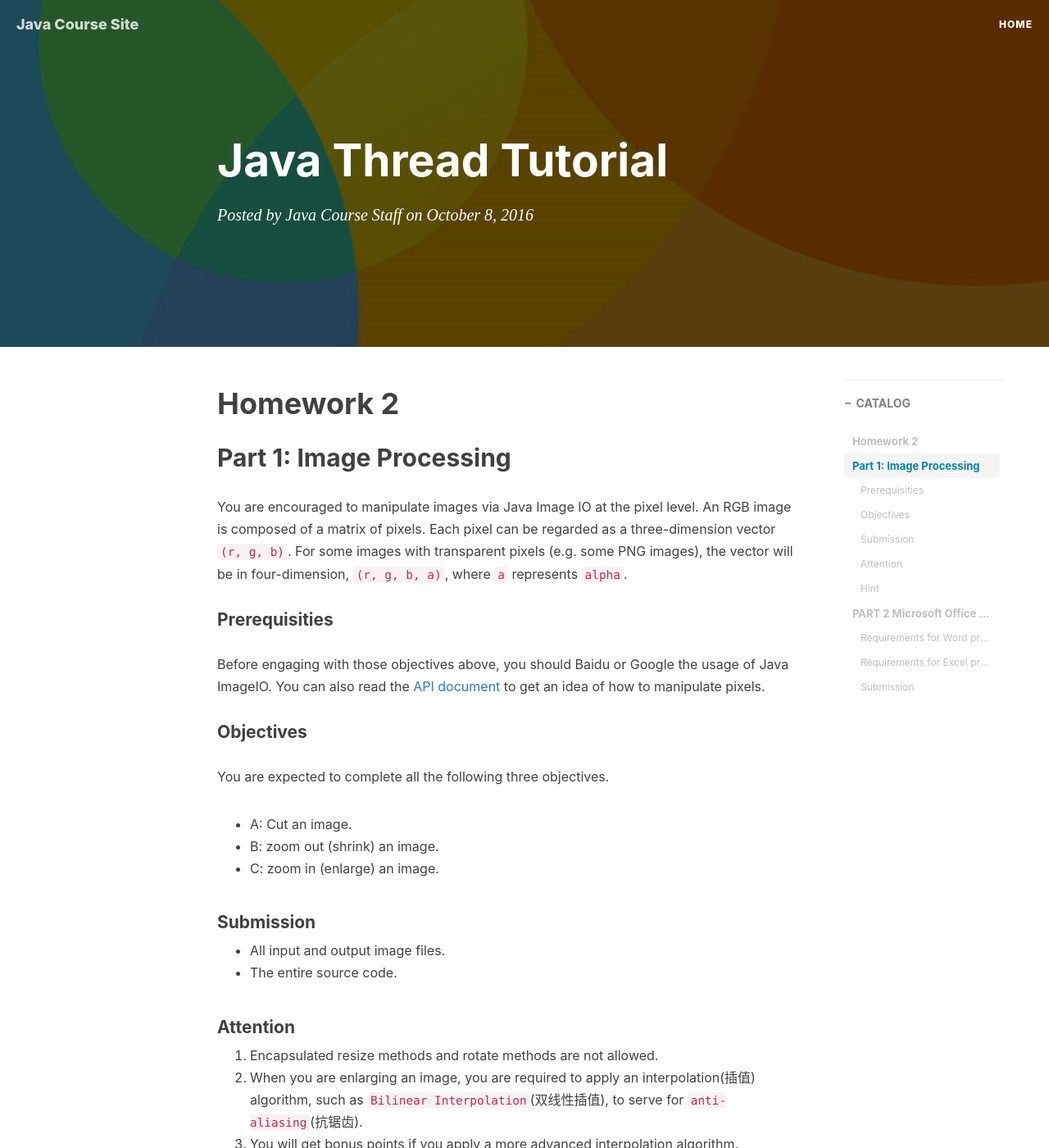
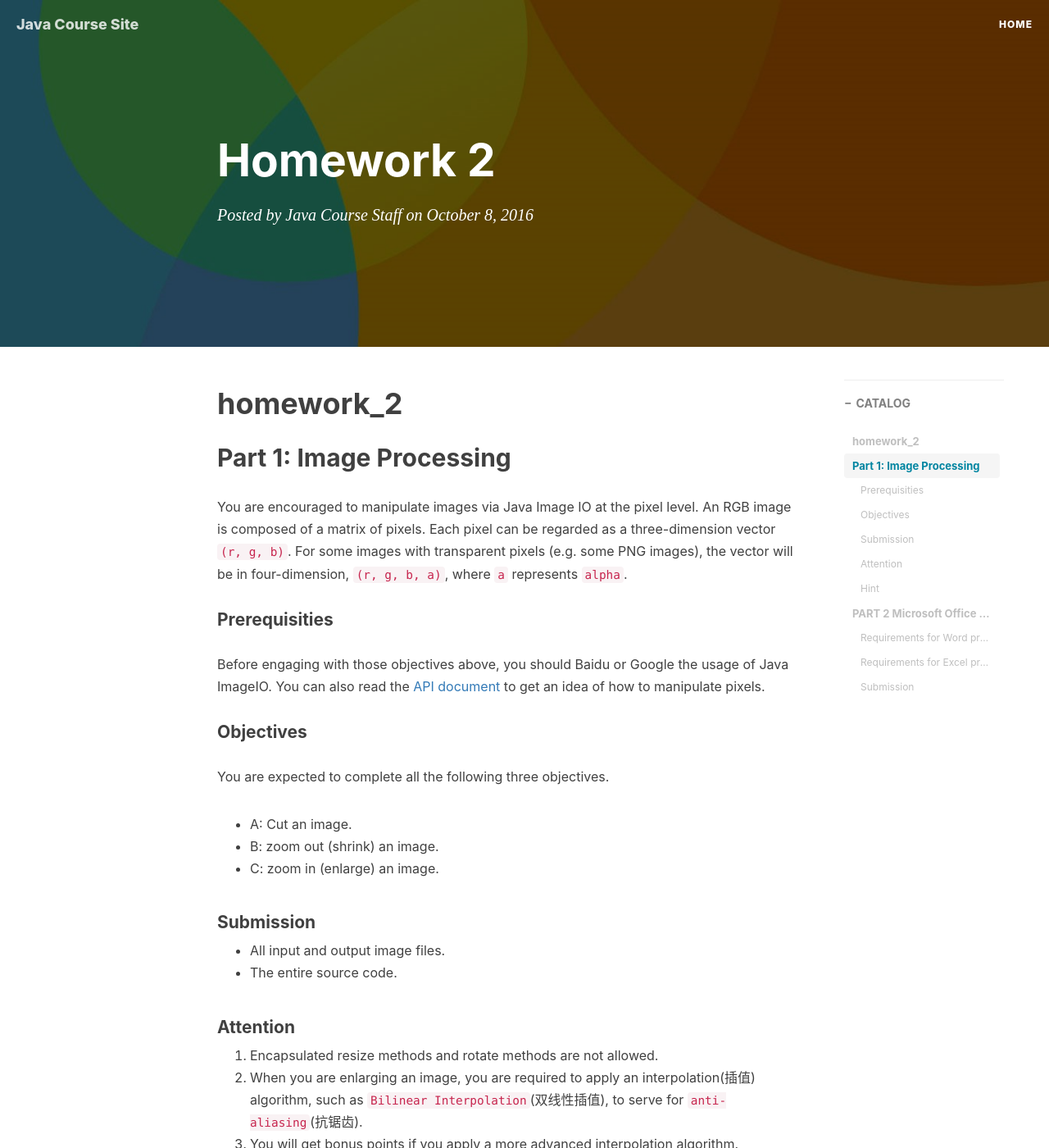
Before and after one commit to iss-java/iss-java.github.io, a Jekyll site: the page built from _posts/2016-10-08-Homework-2.markdown, in a window 1280 px wide and 1400 px high. Shown: the whole window at 82% size. Built offline with Jekyll 4.4.1, drawn with Linux system fonts in a browser that asks for light colours; nearby versions of some CDN libraries; comment, search, counter and statistics services are not loaded; some of the changed text lies outside the part shown.

Commit message:
Update homework 2

```diff
--- a/_posts/2016-10-08-Homework-2.markdown
+++ b/_posts/2016-10-08-Homework-2.markdown
@@ -1,6 +1,6 @@
 ---
 layout:     post
-title:      "Java Thread Tutorial"
+title:      "Homework 2"
 date:       2016-10-08 11:00:00
 author:     "Java Course Staff"
 header-img: "img/post1.jpg"
@@ -8,7 +8,7 @@ header-mask: 0.3
 catalog:    true
 ---
 
-# Homework 2
+# homework_2
 
 ## Part 1: Image Processing
 
@@ -39,6 +39,7 @@ You are expected to complete all the following three objectives.
 3. You will get bonus points if you apply a more advanced interpolation algorithm.
 4. Encapsulate codes for cutting, shrinking and enlarging into individual methods or classes.
 5. Only BMP, JPG(JPEG) and PNG images are allowed.
+6. The git remote repository should be named as `homework_2`.
 
 #### Hint
 
```
